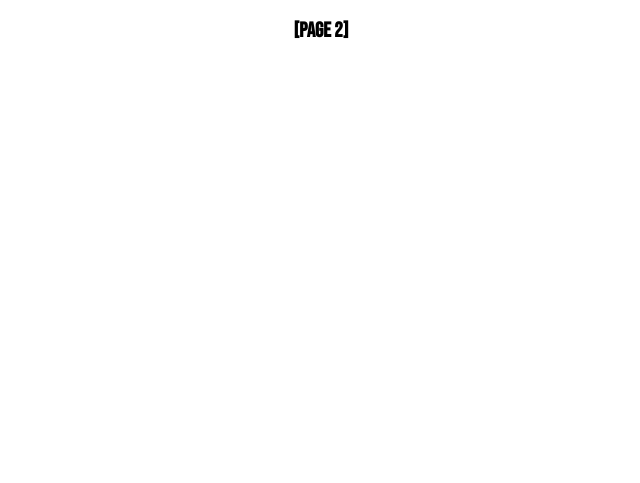
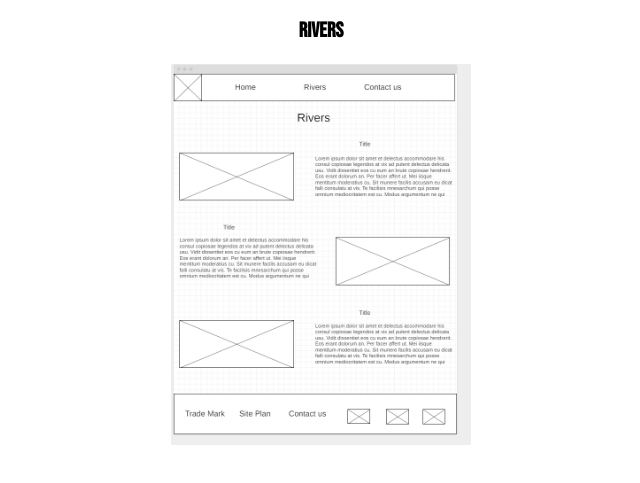
Before and after one commit to brendanrauch/wdd130, a plain HTML site: page wwr/site-plan-rafting.html in a window 1280 px wide. Shown: the part 2753-3236 px from the top of the page, without its empty margins (319-959 px from the left). Before the commit the page ends 2889 px from the top, so only its background shows below. Drawn offline with Linux system fonts and the light colour scheme.

Commit message:
wireframe

```diff
--- a/wwr/site-plan-rafting.html
+++ b/wwr/site-plan-rafting.html
@@ -119,9 +119,9 @@
 
     <img src="https://byui-wdd.github.io/wdd130/rafting_images/wireframe_home.png" alt="home page wireframe" />
 
-    <h3>[Page 2]</h3>
+    <h3>Rivers</h3>
 
-    <!-- <img src="#" alt="page 2 wireframe"> -->
+    <img src="/wireframe2.png" alt="Rivers wireframe"/>
   </main>
 </body>
 
```
Also changed, not shown: wireframe2.png (added), 1 other file.
